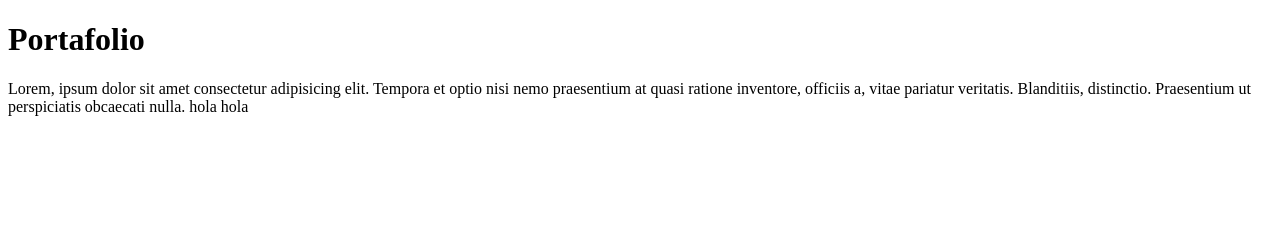
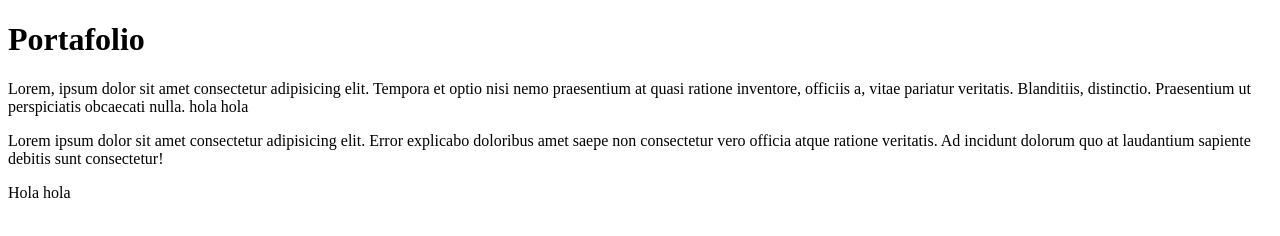
Before and after one commit to acfabiank/mi_repositorio, a plain HTML site: page index.html in a window 1280 px wide. Drawn offline with Linux system fonts and the light colour scheme.

Commit message:
Cambio rama 2

```diff
--- a/index.html
+++ b/index.html
@@ -11,5 +11,9 @@
 
     <p>Lorem, ipsum dolor sit amet consectetur adipisicing elit. Tempora et optio nisi nemo praesentium at quasi ratione inventore, officiis a, vitae pariatur veritatis. Blanditiis, distinctio. Praesentium ut perspiciatis obcaecati nulla. hola hola</p>
 
+    <p>Lorem ipsum dolor sit amet consectetur adipisicing elit. Error explicabo doloribus amet saepe non consectetur vero officia atque ratione veritatis. Ad incidunt dolorum quo at laudantium sapiente debitis sunt consectetur!</p>
+
+    <p>Hola hola</p>
+
 </body>
 </html>
```
